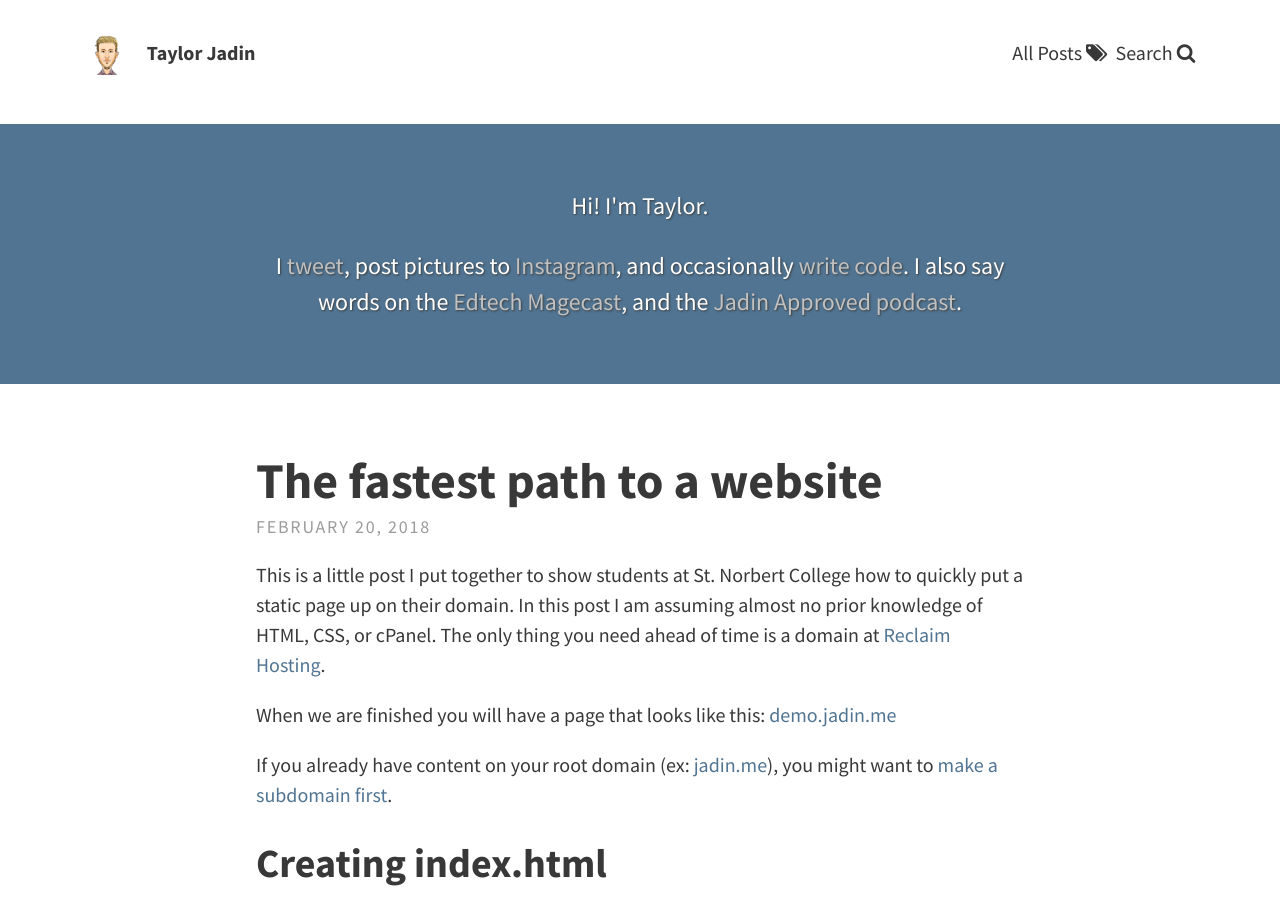
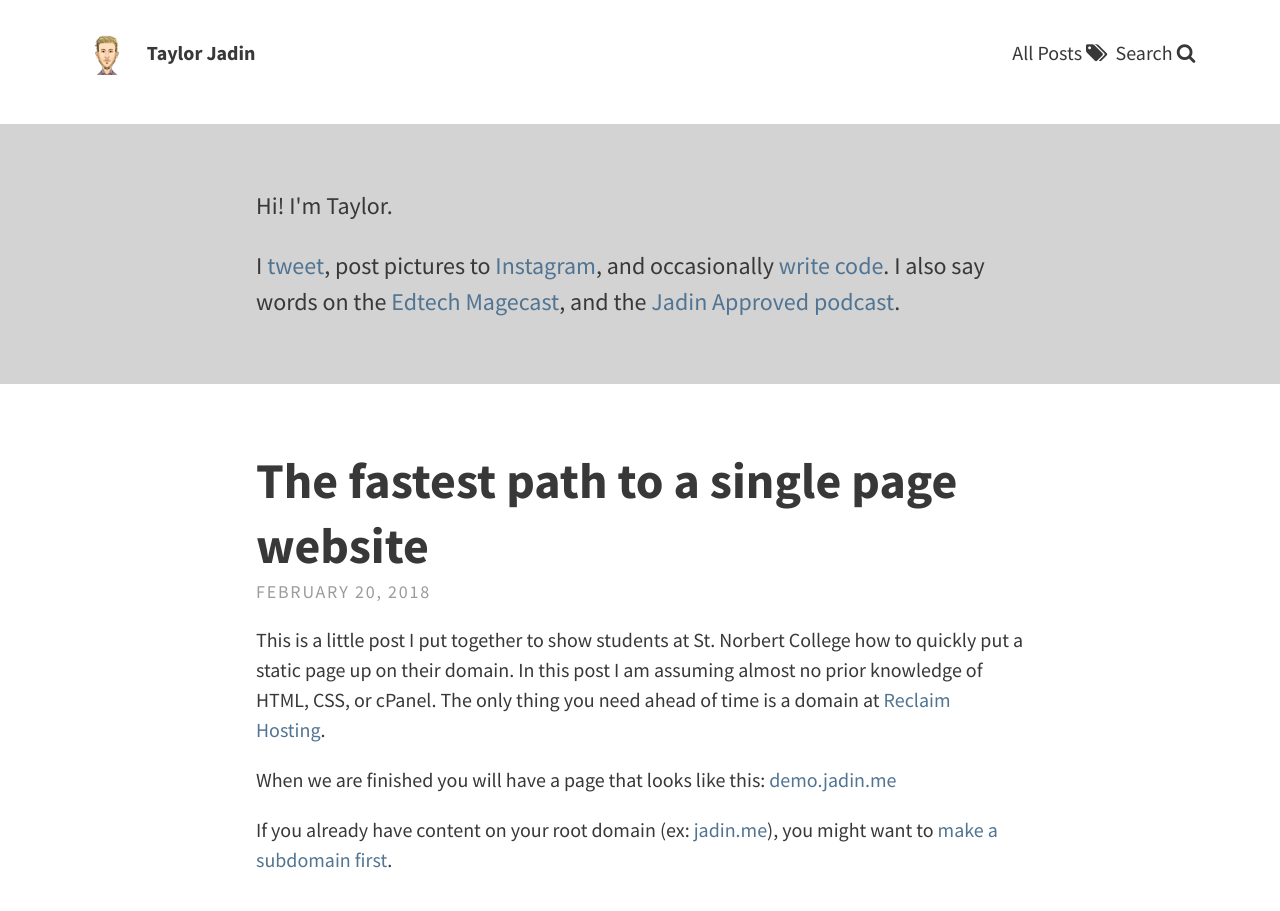
Before and after one commit to TaylorJadin/jadin.me-jekyll, a Jekyll site: the page built from index.html, in a window 1280 px wide. Shown: the top 911 px of the page. Built offline with Jekyll 4.4.1, drawn with Linux system fonts in a browser that asks for light colours; the list of posts is cut into pages by our own code.

Commit message:
rename post

```diff
--- a/_posts/2018-02-20-the-fastest-path-to-a-website.md
+++ b/_posts/2018-02-20-the-fastest-path-to-a-website.md
@@ -1,6 +1,6 @@
 ---
 layout: post
-title: The fastest path to a website
+title: The fastest path to a single page website
 tags: [domains]
 ---
 This is a little post I put together to show students at St. Norbert College how to quickly put a static page up on their domain. In this post I am assuming almost no prior knowledge of HTML, CSS, or cPanel. The only thing you need ahead of time is a domain at [Reclaim Hosting](https://reclaimhosting.com).
--- a/_sass/base/_variables.scss
+++ b/_sass/base/_variables.scss
@@ -32,8 +32,8 @@ $header-link-color: #383838;
 $feature-image-text-color: #fff;
 $feature-image-size: cover; // options include "cover", "contain", "auto"
 // Header description box
-$header-desc-background-color: #507492;
-$header-desc-text-color: #FFF;
+$header-desc-background-color: lightgray;
+$header-desc-text-color: #383838;
 
 // Mobile display
 $break: 768px;
--- a/_sass/layouts/_index.scss
+++ b/_sass/layouts/_index.scss
@@ -6,7 +6,7 @@
     height: 100%;
     background-color: $header-desc-background-color;
     font-size: 1.2em;
-    text-align: center;
+    // text-align: center;
     color: $header-desc-text-color;
     background-repeat: no-repeat;
     background-size: $feature-image-size;
@@ -25,16 +25,12 @@
     h3,
     h4,
     h5 {
-        @extend .header-txt-shadow;
+        // @extend .header-txt-shadow;
     }
 
     p:last-child {
         margin-bottom: 0;
     }
-}
-
-.call-out a {
-    color: #c1c1c1;
 }
 
 #main {
```
